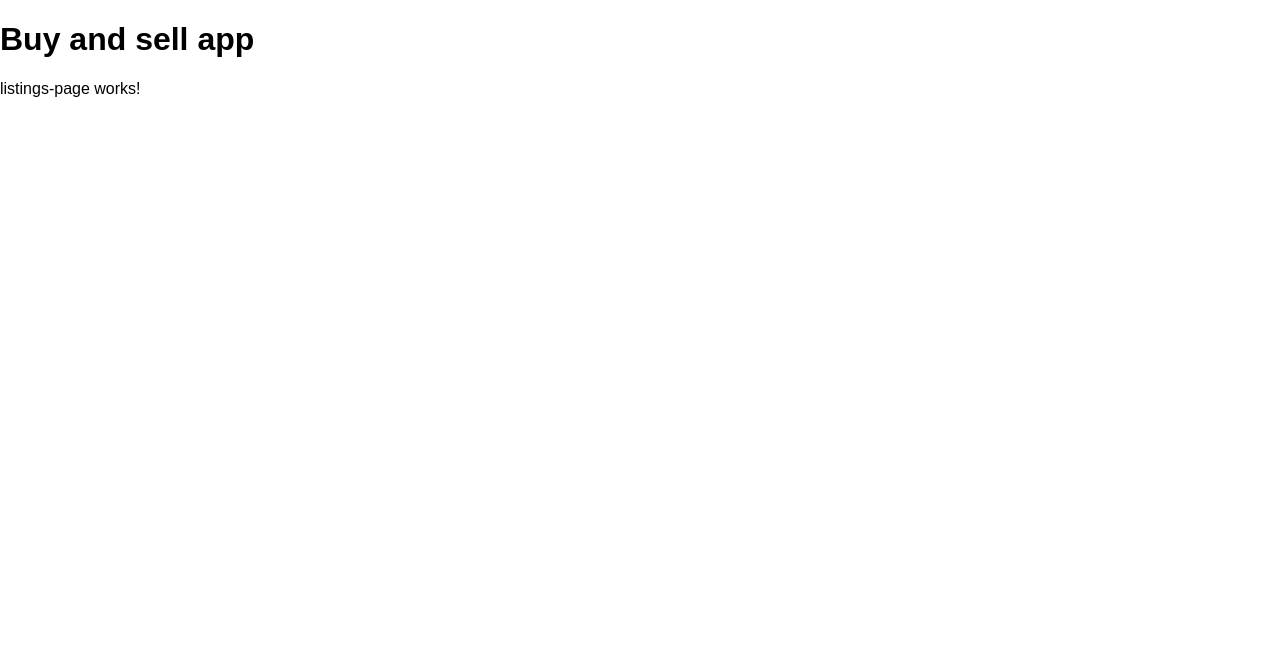
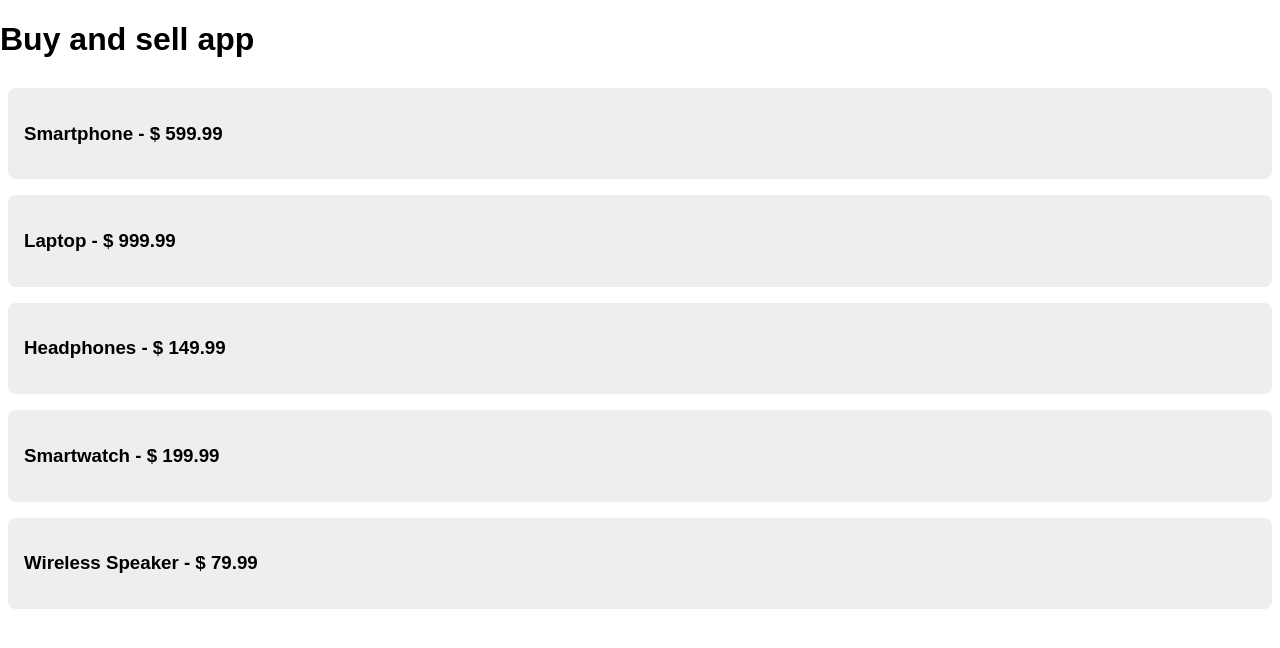
Before and after one commit to denisakita/buy-sell-app, an Angular app: page /listings in a window 1280 px wide. Shown: the top 648 px of the page. Built offline with nearby package versions, Linux system fonts and the light colour scheme.

Commit message:
add listing page html

```diff
--- a/src/app/listings-page/listings-page.component.html
+++ b/src/app/listings-page/listings-page.component.html
@@ -1 +1,8 @@
-<p>listings-page works!</p>
+<div>
+  <div class="content-box" *ngFor="let listing of listings">
+    <a routerLink="/listings/{{listing.id}}">
+      <h3>{{listing.name}} - $ {{listing.price}}</h3>
+    </a>
+
+  </div>
+</div>
--- a/src/app/listings-page/listings-page.component.ts
+++ b/src/app/listings-page/listings-page.component.ts
@@ -1,5 +1,7 @@
 import {Component, OnInit} from '@angular/core';
 import {AppModule} from "../app.module";
+import {Listing} from "../models/types";
+import {fakeListing} from "../../assets/mock/fake-data";
 
 @Component({
   selector: 'app-listings-page',
@@ -7,10 +9,12 @@
   styleUrl: './listings-page.component.css'
 })
 export class ListingsPageComponent implements OnInit {
+  listings: Listing[] = [];
 
   constructor() {
   }
 
   ngOnInit() {
+    this.listings = fakeListing;
   }
 }
```
